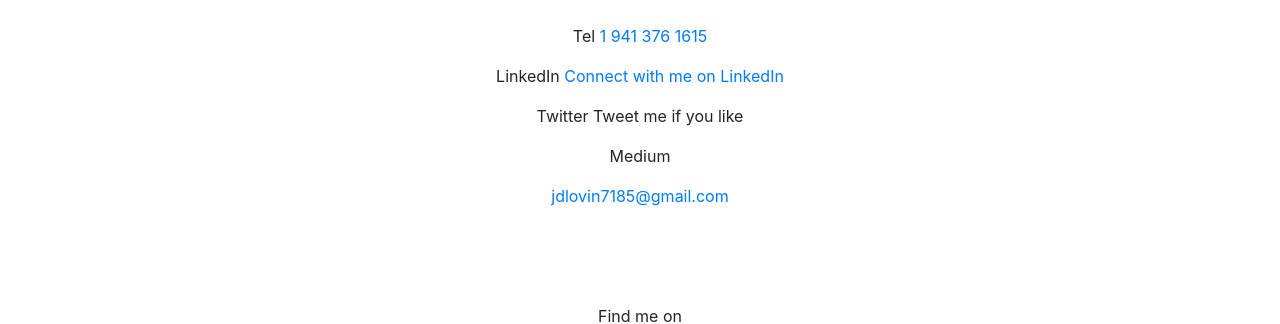
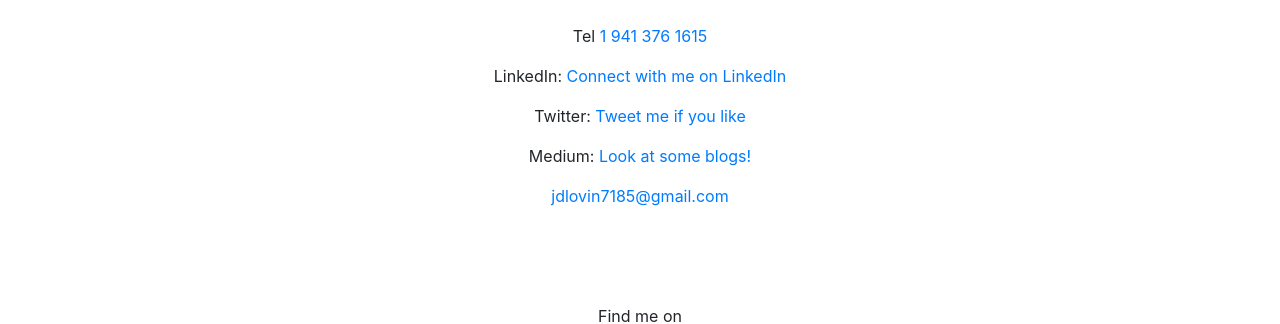
Before and after one commit to jdlovin/Portfolio-Site, a plain HTML site: page contact.html in a window 1280 px wide. Shown: the part 218-542 px from the top of the page. Drawn offline with nearby package versions, Linux system fonts and the light colour scheme.

Commit message:
fixes contact me

```diff
--- a/contact.html
+++ b/contact.html
@@ -41,9 +41,9 @@
             Cambridge, Massachusetts<br>
             <br>
             <p>Tel <a href="tel:19413761615">1 941 376 1615</a></p>
-            <p>LinkedIn <a href="https://www.linkedin.com/in/joshua-lovin-2079646a/">Connect with me on LinkedIn</a></p>
-            <p>Twitter <a href="https://twitter.com/JoshuaLovin"></a>Tweet me if you like</p>
-            <p>Medium <a href="https://medium.com/@jdlovin7185"></a></p>
+            <p>LinkedIn: <a href="https://www.linkedin.com/in/joshua-lovin-2079646a/">Connect with me on LinkedIn</a></p>
+            <p>Twitter: <a href="https://twitter.com/JoshuaLovin">Tweet me if you like</a></p>
+            <p>Medium: <a href="https://medium.com/@jdlovin7185">Look at some blogs!</a></p>
             <p><a href="mailto:jdlovin7185@gmail.com">jdlovin7185@gmail.com</a>
             <!-- <a href="mailto:jdlovin7185@gmail.com">Contact me</a></p>
             <form class="contact-body" action="fill" method="post">
```
